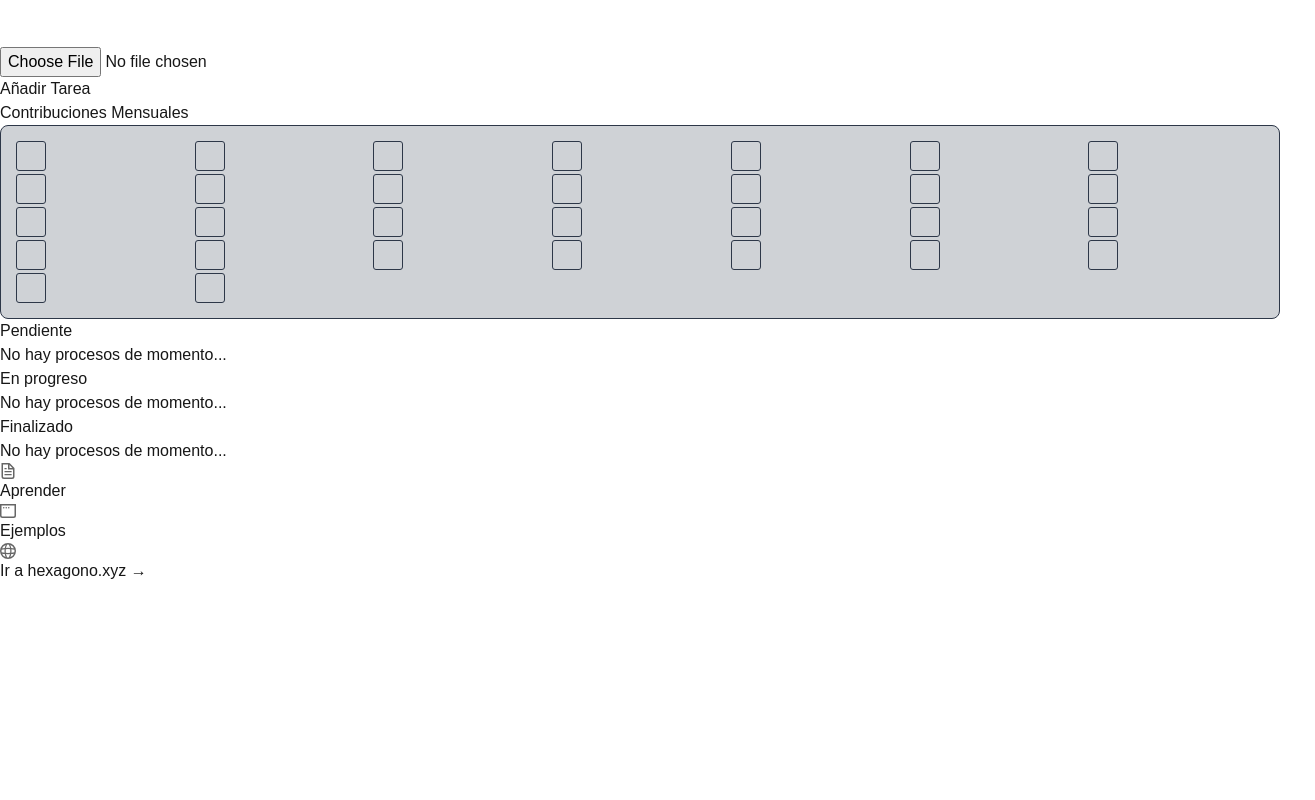
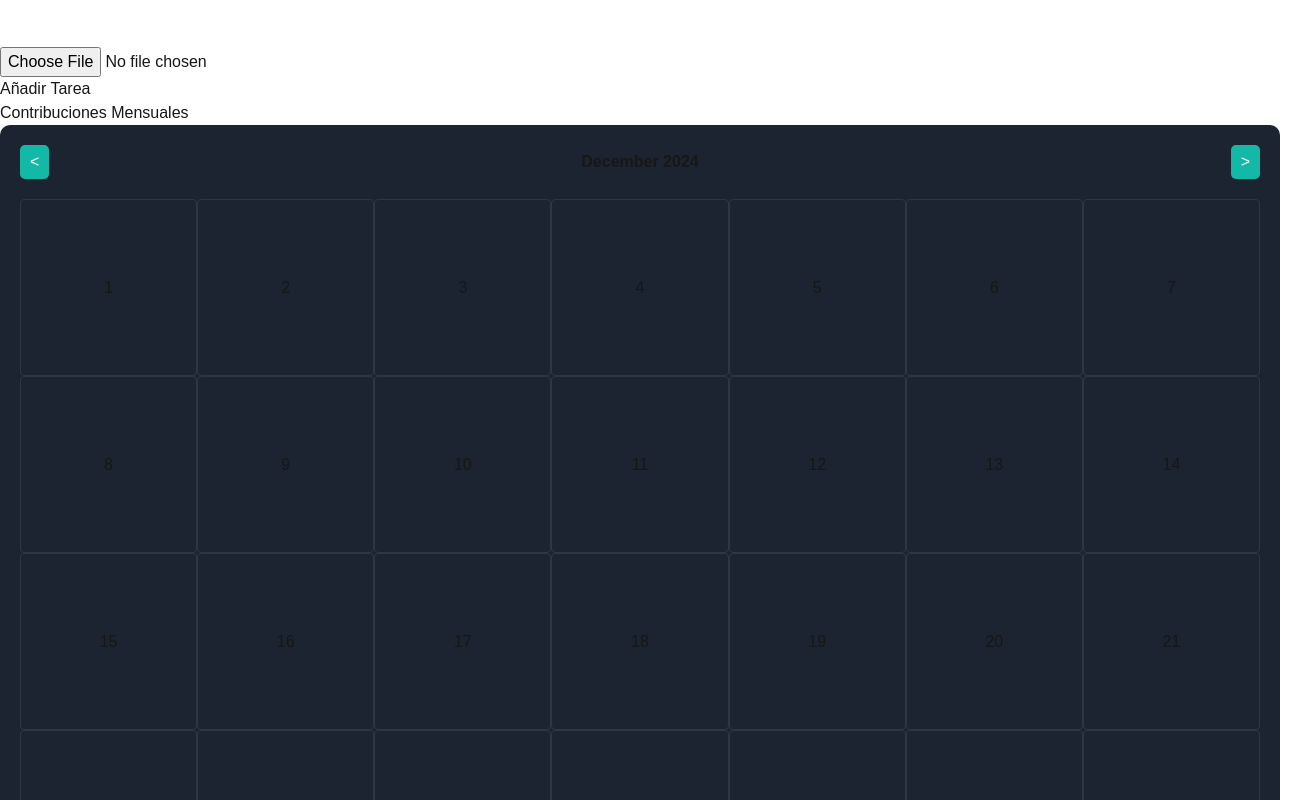
Before and after one commit to GRAMAPHENIA/Columne, a Next.js app: page / in a window 1280 px wide. Shown: the part 1360-2160 px from the top of the page, 1315 px wide, since content can reach past the window. Before the commit the page ends 1943 px from the top, so only its background shows below. Built offline with nearby package versions, Linux system fonts and the light colour scheme.

Commit message:
Refactor el formulario de tareas y el componente de calendario para mejorar la presentación y la lógica de contribuciones mensuales. Ajusta el diseño y añade navegación entre meses.

```diff
--- a/src/components/AddTaskForm/AddTaskForm.tsx
+++ b/src/components/AddTaskForm/AddTaskForm.tsx
@@ -44,7 +44,7 @@ export const AddTaskForm: React.FC<AddTaskFormProps> = ({ onAddTask }) => {
   };
 
   return (
-    <div className="grid grid-cols-1 md:grid-cols-3 gap-6 p-6 bg-gray-900 rounded-lg shadow-lg max-w-6xl mx-auto mb-4">
+    <div className="grid grid-cols-2 md:grid-cols-2 gap-6 p-6 bg-gray-900 rounded-lg shadow-lg max-w-6xl mx-auto mb-4">
       <div className="col-span-1">
         <h3 className="text-xl font-bold mb-6 text-white">
           Añadir Nueva Tarea
@@ -114,7 +114,7 @@ export const AddTaskForm: React.FC<AddTaskFormProps> = ({ onAddTask }) => {
       </div>
 
       {/* Contenido vacío (las otras dos columnas) */}
-      <div className="col-span-2 flex justify-right items-start">
+      <div className="col-span-1 flex justify-center items-center">
         <div>
           <p className="text-xl font-bold mb-6 text-white">Contribuciones Mensuales</p>
           <Calendar tasks={tasks} />
--- a/src/components/calendar/Calendar.module.css
+++ b/src/components/calendar/Calendar.module.css
@@ -1,30 +1,73 @@
+.calendarContainer {
+  display: flex;
+  flex-direction: column;
+  height: 100%;
+  width: 100%;
+  max-width: 100%;
+  background: #1c2431;
+  padding: 20px;
+  border-radius: 10px;
+}
+
+.header {
+  display: flex;
+  justify-content: space-between;
+  align-items: center;
+  margin-bottom: 20px;
+}
+
+.header h2 {
+  flex: 1; /* Se asegura que ocupe el espacio disponible */
+  text-align: center; /* Centra el texto */
+  font-size: 1rem; /* Texto más pequeño */
+  font-weight: bold;
+  margin: 0;
+  overflow: hidden; /* Evita desbordamientos */
+  white-space: nowrap; /* No permite saltos de línea */
+  text-overflow: ellipsis; /* Muestra "..." si el texto es muy largo */
+  width: 200px; /* Fija el ancho máximo del título */
+}
+
+.header button {
+  background-color: #14B8A6;
+  color: white;
+  border: none;
+  padding-inline: 10px;
+  padding-block: 5px;
+  border-radius: 5px;
+  cursor: pointer;
+}
+
+.header button:hover {
+  background-color: #0D9488;
+}
+
 .calendar {
   display: grid;
-  grid-template-columns: repeat(7, 1fr);
-  gap: 3px; /* Reducir aún más el espacio entre los recuadros */
-  background-color: #313f503b; /* Fondo oscuro */
-  padding: 15px; /* Reducir aún más el padding */
-  border-radius: 8px;
- border: 1px solid #2d3748; /* Borde oscuro */
+  grid-template-columns: repeat(7, 1fr); /* 7 columnas */
+  grid-template-rows: repeat(5, 1fr); /* 6 filas fijas */
+  gap: 4; /* Sin espacios */
+  flex: 1;
+  width: 100%;
+  height: calc(100% - 60px); /* Espacio dinámico para las celdas */
 }
 
 .day {
-  border: 1px solid #2d3748; /* Borde oscuro */
-  padding: 2px; /* Reducir aún más el padding */
-  text-align: center;
+  display: flex;
+  justify-content: center;
+  align-items: center;
+  background-color: #fff;
+  border: 1px solid #2d3744;
   position: relative;
-  background-color: #38B2AC; /* Fondo teal similar a bg-teal-500 */
-  color: #e2e8f0; /* Texto claro */
-  border-radius: 3px;
-  height: 30px; /* Ajustar la altura */
-  width: 30px; /* Ajustar el ancho */
-  cursor: pointer; /* Cambiar el cursor al pasar el mouse */
-  transition: background-color 0.3s, color 0.3s; /* Transición más rápida */
+  cursor: pointer;
+  transition: background-color 0.3s, color 0.3s;
+  border-radius: 4px;
+  aspect-ratio: 1; /* Relación de aspecto 1:1 */
 }
 
 .day:hover {
-  background-color: #319795; /* Fondo más oscuro al pasar el mouse */
-  color: #edf2f7; /* Texto más claro */
+  background-color: #319795;
+  color: #edf2f7;
 }
 
 .day:hover .tooltip {
@@ -35,29 +78,34 @@
 .tooltip {
   visibility: hidden;
   opacity: 0;
-  background-color: #2d3748; /* Fondo oscuro */
-  color: #e2e8f0; /* Texto claro */
+  background-color: #2d3748;
+  color: #e2e8f0;
   text-align: left;
   border-radius: 4px;
   padding: 12px;
   position: absolute;
   z-index: 1;
-  bottom: 100%; /* Posicionar el tooltip arriba del recuadro */
+  bottom: 100%;
   left: 50%;
   transform: translateX(-50%);
-  width: max-content; /* Ancho fijo para el tooltip */
-  box-shadow: 0 4px 8px rgba(0, 0, 0, 0.1); /* Sombra para el tooltip */
+  width: max-content;
+  box-shadow: 0 4px 8px rgba(0, 0, 0, 0.1);
   transition: opacity 0.3s;
-  border: 1px solid #404d64; /* Borde oscuro */
+  border: 1px solid #404d64;
 }
 
 .tooltip::after {
-  content: '';
+  content: "";
   position: absolute;
-  top: 100%; /* Flecha apuntando hacia abajo */
+  top: 100%;
   left: 50%;
   margin-left: -5px;
   border-width: 5px;
   border-style: solid;
-  border-color: #2d3748 transparent transparent transparent; /* Flecha del tooltip */
+  border-color: #2d3748 transparent transparent transparent;
 }
+
+.today {
+  font-weight: bold;
+  background-color: #ffeb3b;
+}
--- a/src/components/calendar/Calendar.tsx
+++ b/src/components/calendar/Calendar.tsx
@@ -1,4 +1,4 @@
-import React from "react";
+import React, { useState } from "react";
 import styles from "./Calendar.module.css";
 import { Task } from "@/types/task";
 
@@ -7,43 +7,78 @@ interface CalendarProps {
 }
 
 const Calendar: React.FC<CalendarProps> = ({ tasks }) => {
+  const [currentDate, setCurrentDate] = useState(new Date());
+
+  const getDaysInMonth = (date: Date) => {
+    return new Date(date.getFullYear(), date.getMonth() + 1, 0).getDate();
+  };
+
   const renderCalendar = () => {
+    const daysInMonth = getDaysInMonth(currentDate);
     const calendar = [];
-    for (let i = 0; i < 30; i++) {
+    for (let i = 1; i <= daysInMonth; i++) {
       const dayTasks = tasks.filter(
-        (task) => new Date(task.date).getDate() === i + 1
+        (task) =>
+          new Date(task.date).getDate() === i &&
+          new Date(task.date).getMonth() === currentDate.getMonth()
       );
       const taskCount = dayTasks.length;
       const color =
         taskCount > 0
-          ? `rgba(56, 178, 172, ${Math.min(taskCount / 10, 1)})`
-          : "transparent"; // Color azul pastel basado en la cantidad de tareas
+          ? `rgba(56, 178, 172, ${Math.min(taskCount / 5, 1)})`
+          : "transparent";
 
-      const date = new Date();
-      const year = date.getFullYear();
-      const month = date.getMonth() + 1;
-      const day = i + 1;
-      const contributionsText = `${taskCount} contribuciones en ${new Intl.DateTimeFormat(
-        "es-ES",
-        {
-          month: "long",
-        }
-      ).format(new Date(year, month - 1, day))} ${day}`;
-
-      const tooltipContent = contributionsText;
+      const isToday =
+        i === new Date().getDate() &&
+        currentDate.getMonth() === new Date().getMonth() &&
+        currentDate.getFullYear() === new Date().getFullYear();
 
       calendar.push(
-        <div key={i} className={styles.day} style={{ backgroundColor: color }}>
-          {taskCount > 0 && (
-            <div className={styles.tooltip}>{tooltipContent}</div>
-          )}
+        <div
+          key={i}
+          className={`${styles.day} ${isToday ? styles.today : ""}`}
+          style={{ backgroundColor: color }}
+        >
+          <span>{i}</span>
+          <div className={styles.tooltip}>
+            {taskCount} contribuciones en {i} de{" "}
+            {currentDate.toLocaleString("default", { month: "long" })}
+          </div>
         </div>
       );
     }
     return calendar;
   };
 
-  return <div className={styles.calendar}>{renderCalendar()}</div>;
+  return (
+    <div className={styles.calendarContainer}>
+      <div className={styles.header}>
+        <button
+          onClick={() =>
+            setCurrentDate(
+              new Date(currentDate.setMonth(currentDate.getMonth() - 1))
+            )
+          }
+        >
+          &lt;
+        </button>
+        <h2 className="px-4 font-bold text-text-xl">
+          {currentDate.toLocaleString("default", { month: "long" })}{" "}
+          {currentDate.getFullYear()}
+        </h2>
+        <button
+          onClick={() =>
+            setCurrentDate(
+              new Date(currentDate.setMonth(currentDate.getMonth() + 1))
+            )
+          }
+        >
+          &gt;
+        </button>
+      </div>
+      <div className={styles.calendar}>{renderCalendar()}</div>
+    </div>
+  );
 };
 
 export default Calendar;
```
